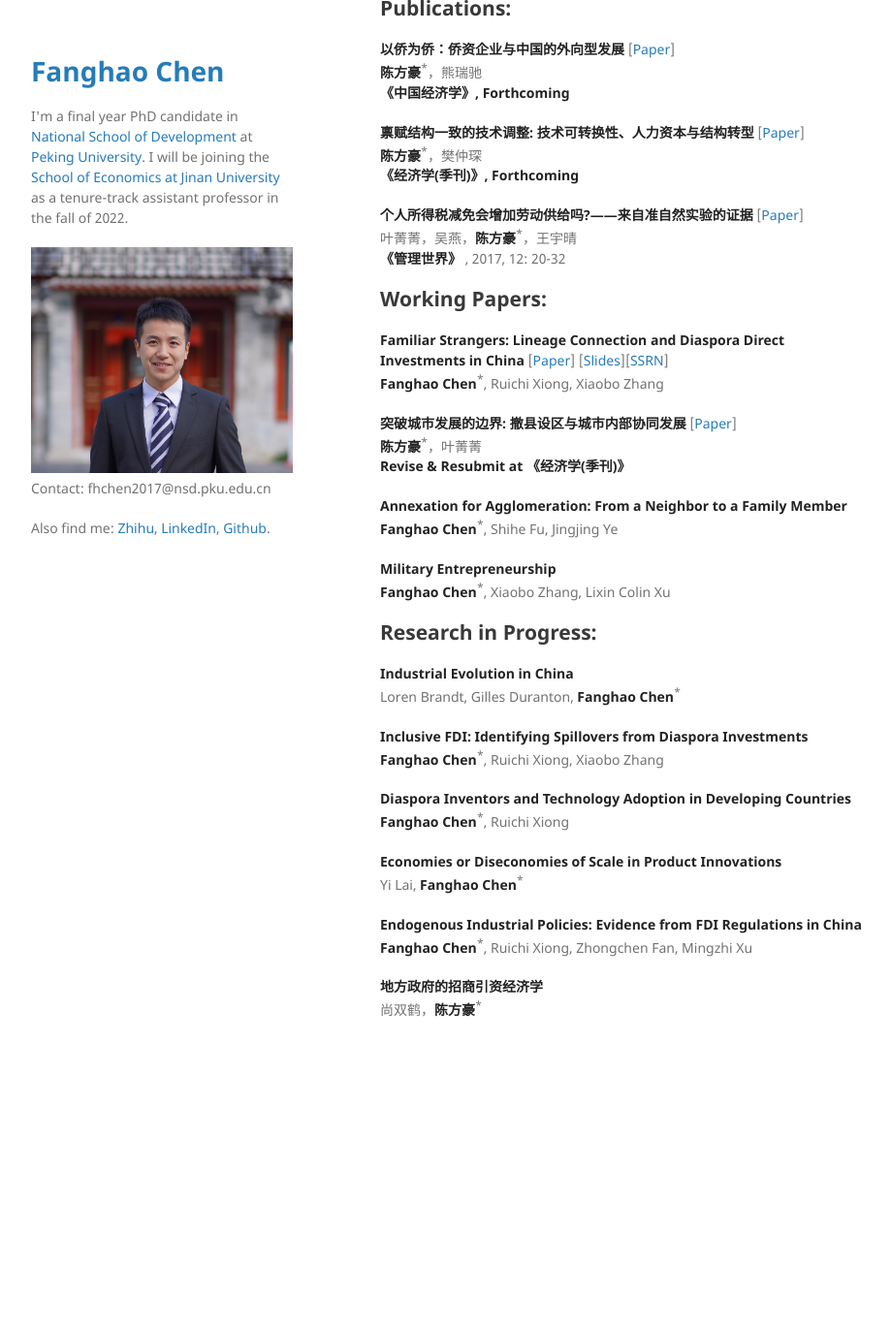
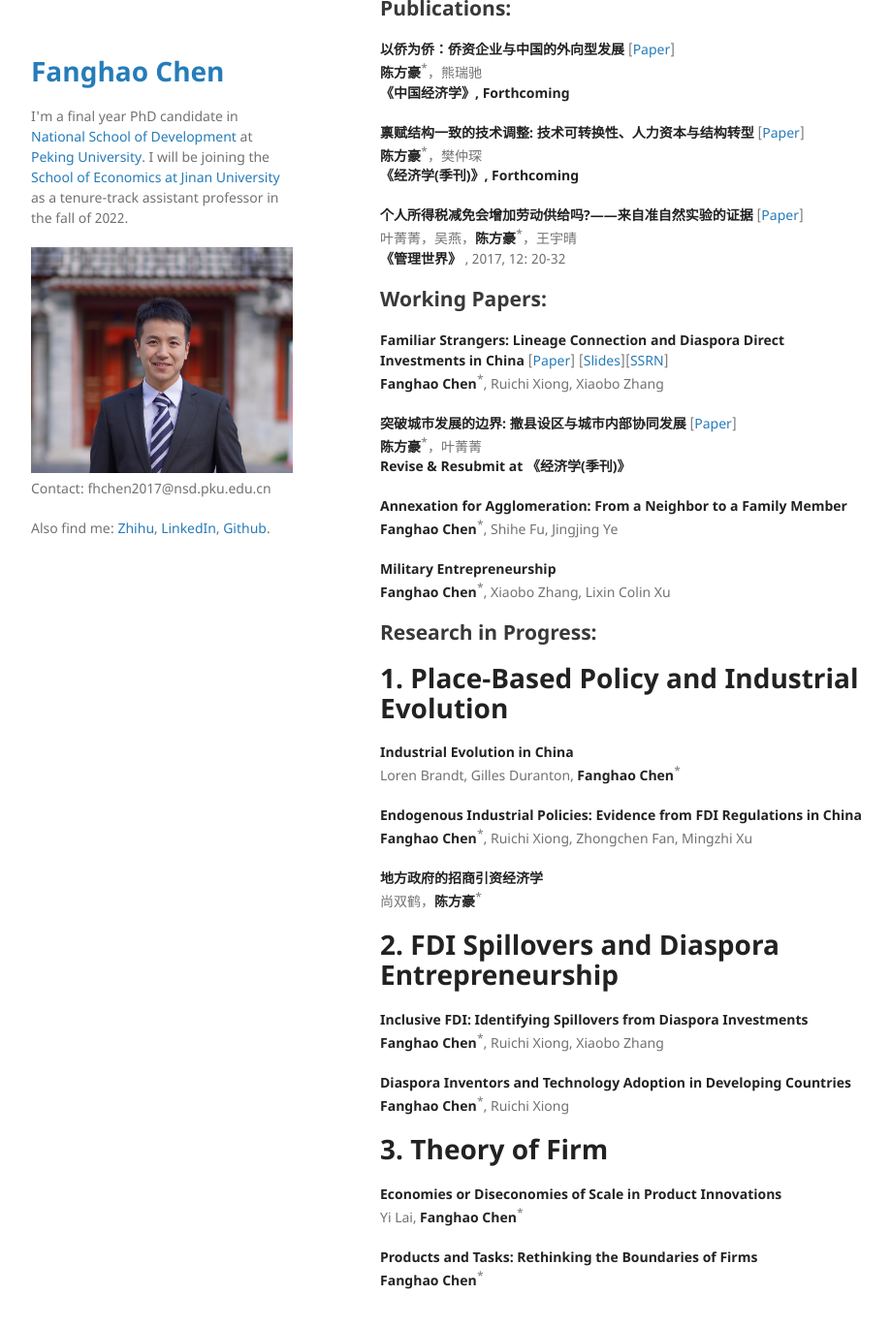
Before and after one commit to FanghaoChen/homepage, a Jekyll site: the page built from research.md, in a window 1280 px wide and 1400 px high, scrolled down 113 px. Shown: the top 1369 px of the window at 97% size, without its empty margins (178-1097 px from the left). Built offline with Jekyll 4.4.1, drawn with Linux system fonts in a browser that asks for light colours; before the commit the page ends 1235 px from its top, so only the background shows below that.

Commit message:
Update research.md

```diff
--- a/research.md
+++ b/research.md
@@ -35,8 +35,18 @@ layout: default
 
 ## Research in Progress:
 
+# 1. Place-Based Policy and Industrial Evolution
+
 **Industrial Evolution in China** <br/>
 Loren Brandt, Gilles Duranton, **Fanghao Chen**<sup>*</sup>
+
+**Endogenous Industrial Policies: Evidence from FDI Regulations in China** <br/>
+**Fanghao Chen**<sup>*</sup>, Ruichi Xiong, Zhongchen Fan, Mingzhi Xu
+
+**地方政府的招商引资经济学**  <br/>
+尚双鹤，**陈方豪**<sup>*</sup>
+
+# 2. FDI Spillovers and Diaspora Entrepreneurship
 
 **Inclusive FDI: Identifying Spillovers from Diaspora Investments** <br/>
 **Fanghao Chen**<sup>*</sup>, Ruichi Xiong, Xiaobo Zhang
@@ -44,11 +54,10 @@ Loren Brandt, Gilles Duranton, **Fanghao Chen**<sup>*</sup>
 **Diaspora Inventors and Technology Adoption in Developing Countries** <br/>
 **Fanghao Chen**<sup>*</sup>, Ruichi Xiong
 
+# 3. Theory of Firm
+
 **Economies or Diseconomies of Scale in Product Innovations** <br/>
 Yi Lai, **Fanghao Chen**<sup>*</sup>
 
-**Endogenous Industrial Policies: Evidence from FDI Regulations in China** <br/>
-**Fanghao Chen**<sup>*</sup>, Ruichi Xiong, Zhongchen Fan, Mingzhi Xu
-
-**地方政府的招商引资经济学**  <br/>
-尚双鹤，**陈方豪**<sup>*</sup>
+**Products and Tasks: Rethinking the Boundaries of Firms** <br/>
+**Fanghao Chen**<sup>*</sup>
```
